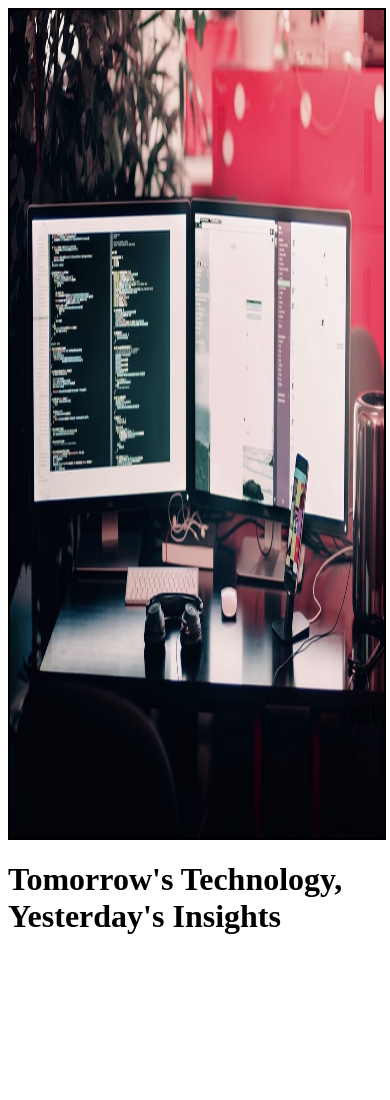
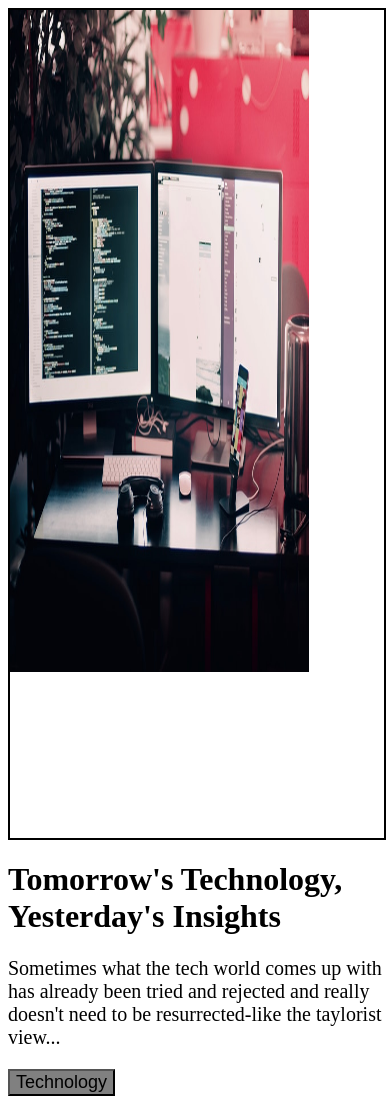
Before and after one commit to luisgranger/ACA_web101_Luis_Granger, a plain HTML site: page src/media-queries/media-q.html in a window 390 px wide. Before the commit the page ends 957 px from the top, so only its background shows below. Drawn offline with Linux system fonts and the light colour scheme.

Commit message:
updating media queries

```diff
--- a/src/media-queries/media-q.html
+++ b/src/media-queries/media-q.html
@@ -10,8 +10,13 @@
 <div class="main-container">
   <img src="technology photo.jpg" alt="">
 </div>
+<h1>Tomorrow's Technology, Yesterday's Insights</h1>
 <main>
-  <h1>Tomorrow's Technology, Yesterday's Insights</h1>
+  <p>Sometimes what the tech world comes up with has already been tried and rejected and really doesn't need to be resurrected-like the taylorist view...</p>
 </main>
+<button>Technology</button>
 </body>
+<footer>
+
+</footer>
 </html>
--- a/src/media-queries/styles.css
+++ b/src/media-queries/styles.css
@@ -4,7 +4,25 @@
   border: 2px solid;
 }
 img{
-  height: 100%;
-  width: 100%;
+  height: 80%;
+  width: 80%;
+}
+p{
+  font-size: 20px;
 
 }
+button{
+  background: grey;
+  font-size: 18px;
+
+}
+
+@media (min-width: 576px) {
+*/mobile first/*
+}
+@media (min-width: 768px) {
+
+}
+@media (min-width: 992px) {
+
+}
```
Also changed, not shown: technology photo.jpg (added).
